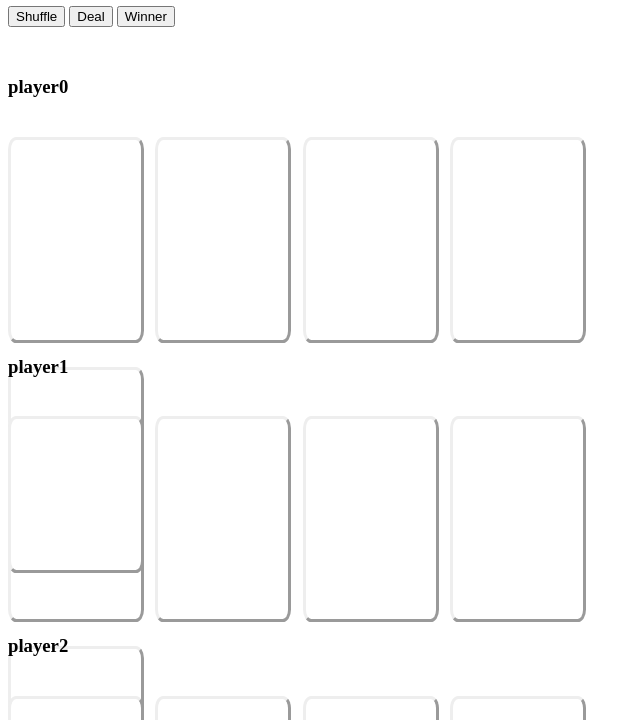
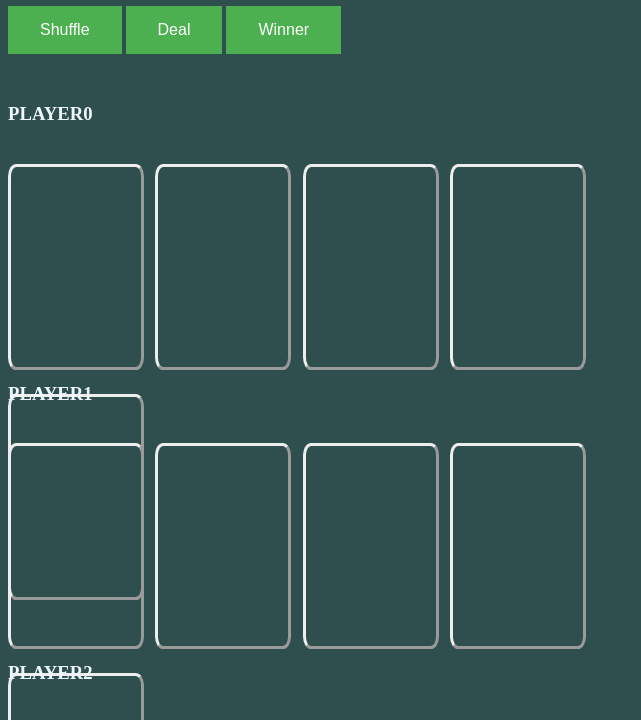
Before and after one commit to Areg97/PokerRepo, a plain HTML site: page index.html in a window 1280 px wide. Shown: the part 60-780 px from the top of the page, without its empty margins (0-641 px from the left). Drawn offline with Linux system fonts and the light colour scheme.

Commit message:
button styles, background color, text color change.

```diff
--- a/Poker.js
+++ b/Poker.js
@@ -10,10 +10,10 @@ function createPlayers(numberOfPlayers)
 {
     for (let i = 0; i < numberOfPlayers; i++)
     {
-        var player = new Player("player"+i);
+        var player = new Player("PLAYER"+i);
         players.push(player);
         var selector = '#nickname'+ (i + 1) + '> h3';
-        document.querySelector(selector).innerHTML = "player" + i;
+        document.querySelector(selector).innerHTML = "PLAYER" + i;
     }
 }
 
--- a/Styles.css
+++ b/Styles.css
@@ -15,3 +15,14 @@
     background-size: cover;
     display: inline-block;
 }
+
+.button {
+    background-color: #4CAF50;
+    border: none;
+    color: white;
+    padding: 15px 32px;
+    text-align: center;
+    text-decoration: none;
+    display: inline-block;
+    font-size: 16px;
+  }
--- a/index.html
+++ b/index.html
@@ -3,12 +3,12 @@
     <title>Poker</title>
     <link rel="stylesheet" href="Styles.css">
   </head>
-  <body onload="onLoad()">
-    <h1>Poker</h1>
+  <body style="background-color: darkslategray; color: aliceblue;" onload="onLoad()">
+    <h1>Poker♠Star</h1>
 
-    <button onclick="shuffle()">Shuffle</button>
-    <button onclick="deal()">Deal</button>
-    <button onclick="getWinner()">Winner</button>
+    <button class="button" onclick="shuffle()">Shuffle</button>
+    <button class="button" onclick="deal()">Deal</button>
+    <button class="button" onclick="getWinner()">Winner</button>
 
     <div style="height: 20px; margin-top: 10px;" id="winners"></div>
 
```
